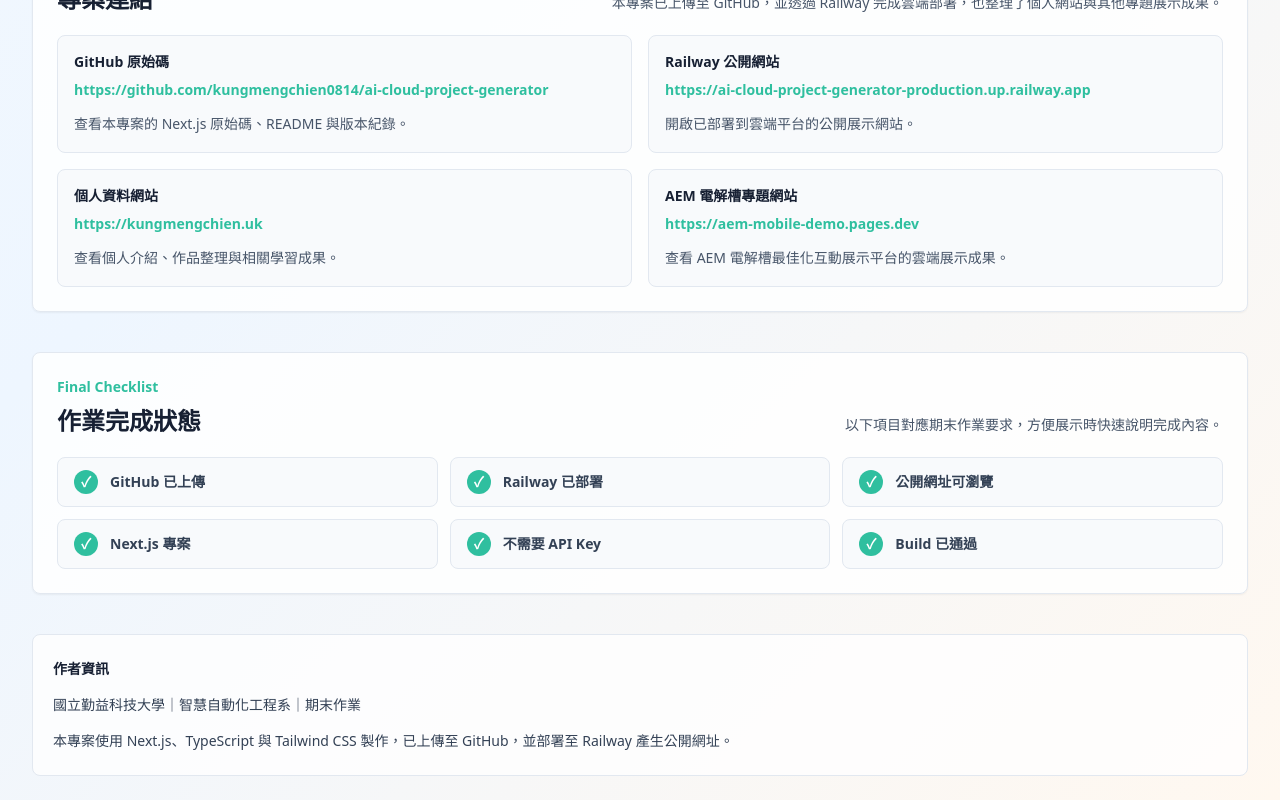
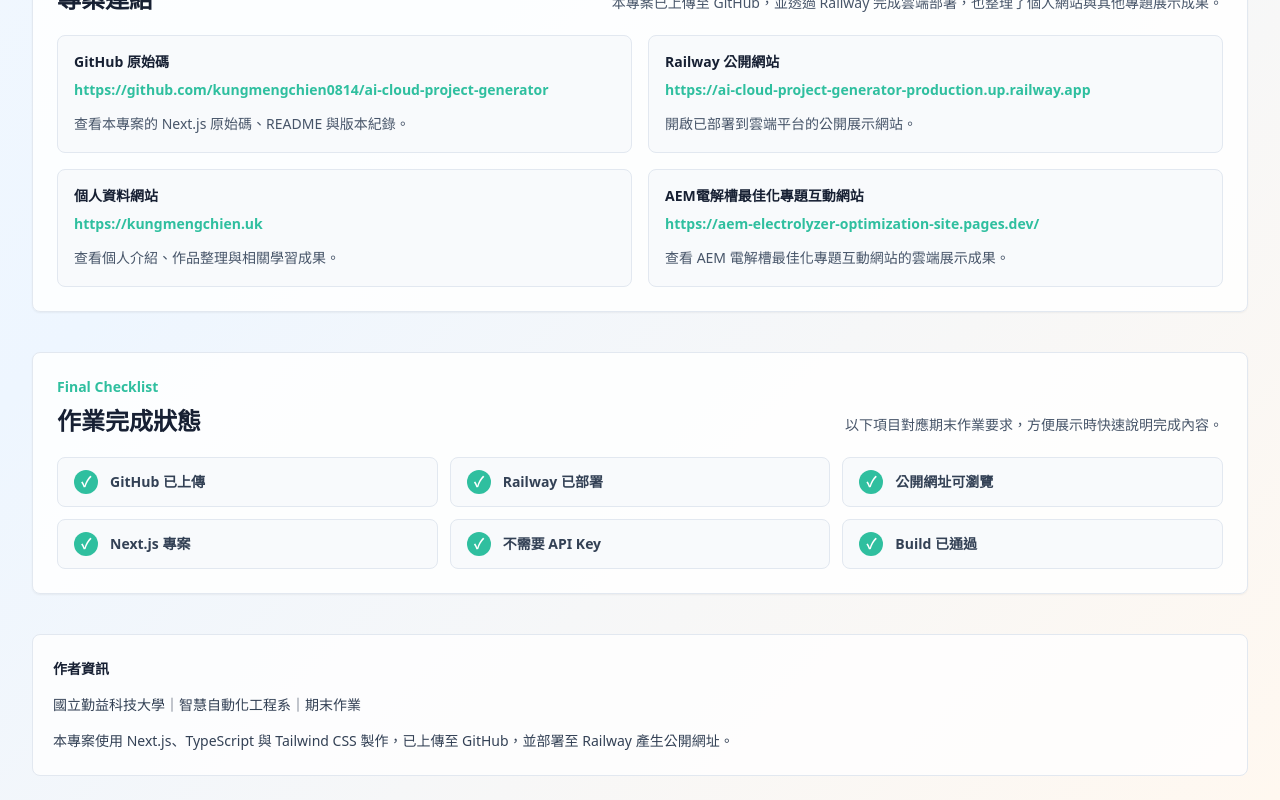
Before and after one commit to kungmengchien0814/ai-cloud-project-generator, a Next.js app: page / in a window 1280 px wide. Shown: the part 1404-2204 px from the top of the page. Built offline with nearby package versions, Linux system fonts and the light colour scheme.

Commit message:
Update AEM project link and reports

```diff
--- a/app/page.tsx
+++ b/app/page.tsx
@@ -38,9 +38,9 @@ const projectLinks = [
     description: "查看個人介紹、作品整理與相關學習成果。",
   },
   {
-    label: "AEM 電解槽專題網站",
-    href: "https://aem-mobile-demo.pages.dev",
-    description: "查看 AEM 電解槽最佳化互動展示平台的雲端展示成果。",
+    label: "AEM電解槽最佳化專題互動網站",
+    href: "https://aem-electrolyzer-optimization-site.pages.dev/",
+    description: "查看 AEM 電解槽最佳化專題互動網站的雲端展示成果。",
   },
 ];
 
```
Also changed, not shown: 1 other file (tests, documents, lock files or other folders).
